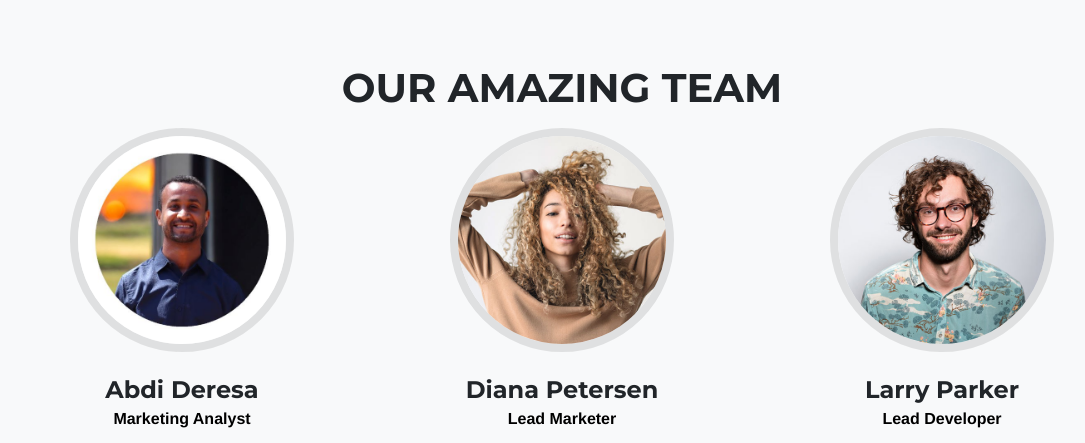
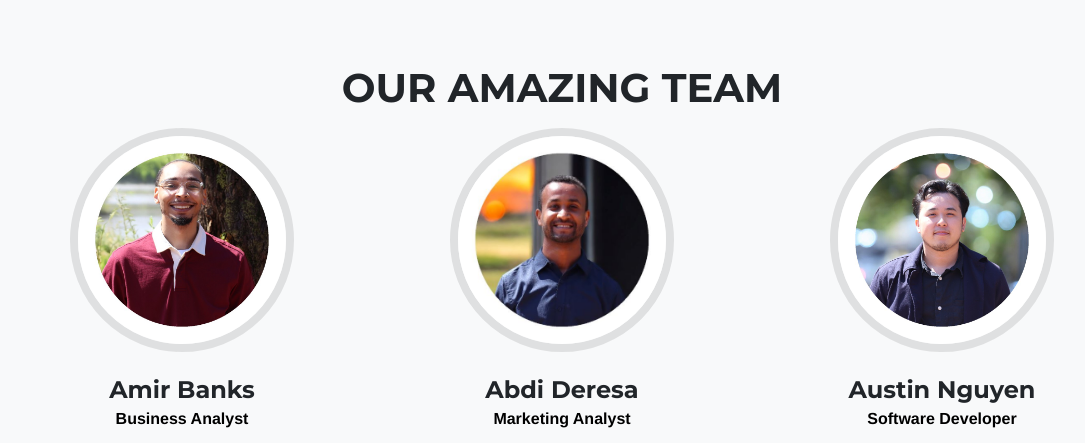
Before and after one commit to abdisati/Website-for-our-game, a website: page dist/index.html in a window 1280 px wide. Shown: the part 2570-3013 px from the top of the page, without its empty margins (78-1163 px from the left). Drawn offline with nearby package versions, Linux system fonts and the light colour scheme; files whose address does not match are found by name.

Commit message:
added headshots

```diff
--- a/dist/index.html
+++ b/dist/index.html
@@ -145,9 +145,9 @@
                 <div class="row">
                     <div class="col-lg-4">
                         <div class="team-member">
-                            <img class="mx-auto rounded-circle" src="Website-for-our-game/assets/img/6.jpg" alt="..." />
-                            <h4>Abdi Deresa</h4>
-                            <p class="text-muted">Marketing Analyst</p>
+                            <img class="mx-auto rounded-circle" src="assets/img/team/8.png" alt="..." />
+                            <h4>Amir Banks</h4>
+                            <p class="text-muted">Business Analyst</p>
                             <a class="btn btn-dark btn-social mx-2" href="#!" aria-label="Parveen Anand Twitter Profile"><i class="fab fa-twitter"></i></a>
                             <a class="btn btn-dark btn-social mx-2" href="#!" aria-label="Parveen Anand Facebook Profile"><i class="fab fa-facebook-f"></i></a>
                             <a class="btn btn-dark btn-social mx-2" href="#!" aria-label="Parveen Anand LinkedIn Profile"><i class="fab fa-linkedin-in"></i></a>
@@ -155,19 +155,19 @@
                     </div>
                     <div class="col-lg-4">
                         <div class="team-member">
-                            <img class="mx-auto rounded-circle" src="assets/img/team/2.jpg" alt="..." />
-                            <h4>Diana Petersen</h4>
-                            <p class="text-muted">Lead Marketer</p>
+                            <img class="mx-auto rounded-circle" src="assets/img/team/6.jpg" alt="..." />
+                            <h4>Abdi Deresa</h4>
+                            <p class="text-muted">Marketing Analyst</p>
                             <a class="btn btn-dark btn-social mx-2" href="#!" aria-label="Diana Petersen Twitter Profile"><i class="fab fa-twitter"></i></a>
                             <a class="btn btn-dark btn-social mx-2" href="#!" aria-label="Diana Petersen Facebook Profile"><i class="fab fa-facebook-f"></i></a>
-                            <a class="btn btn-dark btn-social mx-2" href="#!" aria-label="Diana Petersen LinkedIn Profile"><i class="fab fa-linkedin-in"></i></a>
+                            <a class="btn btn-dark btn-social mx-2" href="https://www.linkedin.com/in/abdi-deresa/" aria-label="Diana Petersen LinkedIn Profile"><i class="fab fa-linkedin-in"></i></a>
                         </div>
                     </div>
                     <div class="col-lg-4">
                         <div class="team-member">
-                            <img class="mx-auto rounded-circle" src="assets/img/team/3.jpg" alt="..." />
-                            <h4>Larry Parker</h4>
-                            <p class="text-muted">Lead Developer</p>
+                            <img class="mx-auto rounded-circle" src="assets/img/team/7.jpg" alt="..." />
+                            <h4>Austin Nguyen</h4>
+                            <p class="text-muted">Software Developer</p>
                             <a class="btn btn-dark btn-social mx-2" href="#!" aria-label="Larry Parker Twitter Profile"><i class="fab fa-twitter"></i></a>
                             <a class="btn btn-dark btn-social mx-2" href="#!" aria-label="Larry Parker Facebook Profile"><i class="fab fa-facebook-f"></i></a>
                             <a class="btn btn-dark btn-social mx-2" href="#!" aria-label="Larry Parker LinkedIn Profile"><i class="fab fa-linkedin-in"></i></a>
@@ -175,7 +175,7 @@
                     </div>
                 </div>
                 <div class="row">
-                    <div class="col-lg-8 mx-auto text-center"><p class="large text-muted">Lorem ipsum dolor sit amet, consectetur adipisicing elit. Aut eaque, laboriosam veritatis, quos non quis ad perspiciatis, totam corporis ea, alias ut unde.</p></div>
+                    <div class="col-lg-8 mx-auto text-center"><p class="large text-muted">Souls of Anubis!Unleash the Power of the Ancients</p></div>
                 </div>
             </div>
         </section>
@@ -203,7 +203,7 @@
             <div class="container">
                 <div class="text-center">
                     <h2 class="section-heading text-uppercase">Contact Us</h2>
-                    <h3 class="section-subheading text-muted">Lorem ipsum dolor sit amet consectetur.</h3>
+                    <!-- <h3 class="section-subheading text-muted">Lorem ipsum dolor sit amet consectetur.</h3> -->
                 </div>
                 <!-- * * * * * * * * * * * * * * *-->
                 <!-- * * SB Forms Contact Form * *-->
@@ -266,7 +266,7 @@
         <footer class="footer py-4">
             <div class="container">
                 <div class="row align-items-center">
-                    <div class="col-lg-4 text-lg-start">Copyright &copy; Your Website 2023</div>
+                    <div class="col-lg-4 text-lg-start">Copyright &copy; Abdi Deresa 2024</div>
                     <div class="col-lg-4 my-3 my-lg-0">
                         <a class="btn btn-dark btn-social mx-2" href="#!" aria-label="Twitter"><i class="fab fa-twitter"></i></a>
                         <a class="btn btn-dark btn-social mx-2" href="#!" aria-label="Facebook"><i class="fab fa-facebook-f"></i></a>
```
Also changed, not shown: dist/assets/img/team/6.jpg (renamed from src/assets/img/6.jpg), dist/assets/img/team/7.jpg (added), dist/assets/img/team/8.png (added), src/assets/img/team/6.jpg (deleted).
